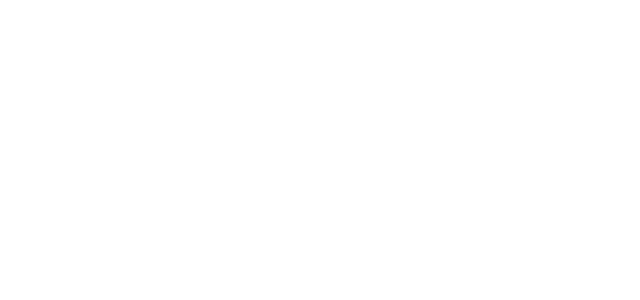
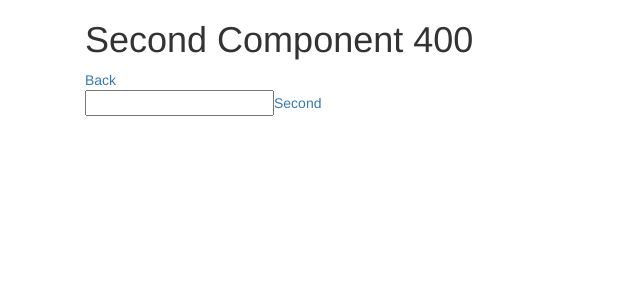
Before and after one commit to CodeKul/-17124APRANGWEEKEND-ROUTER, an Angular app: page /second/400 in a window 1280 px wide. Before the commit this address led to /. Shown: the top 300 px of the page, without its empty margins (0-640 px from the left). Built offline with nearby package versions, Linux system fonts and the light colour scheme.

Commit message:
router: route params, passing and reading

```diff
--- a/src/app/app.module.ts
+++ b/src/app/app.module.ts
@@ -7,12 +7,14 @@ import { HttpModule } from '@angular/http';
 import { AppComponent } from './app.component';
 import { FirstComponent } from './first/first.component';
 import { WelcomeComponent } from './welcome/welcome.component';
+import { SecondComponent } from './second/second.component';
 
 @NgModule({
   declarations: [
     AppComponent,
     FirstComponent,
-    WelcomeComponent
+    WelcomeComponent,
+    SecondComponent
   ],
   imports: [
     BrowserModule,
--- a/src/app/app.router.ts
+++ b/src/app/app.router.ts
@@ -1,3 +1,4 @@
+import { SecondComponent } from './second/second.component';
 import { WelcomeComponent } from './welcome/welcome.component';
 import { AppComponent } from './app.component';
 import { FirstComponent } from './first/first.component';
@@ -5,7 +6,8 @@ import { Routes, RouterModule } from '@angular/router';
 
 const appRoutes: Routes = [
     { path: '', component: WelcomeComponent },
-    { path: 'first', component: FirstComponent }
+    { path: 'first', component: FirstComponent },
+    { path: 'second/:id', component: SecondComponent }
 ];
 
 export const AppRouterModule = RouterModule.forRoot(appRoutes);
--- /dev/null
+++ b/src/app/second/second.component.html
@@ -0,0 +1,14 @@
+<div class="container">
+  <div class="row">
+    <div class="col-md-12">
+     <h1>Second Component {{idUrl}}</h1>
+     <a [routerLink]="['']">Back</a>
+    </div>
+  </div>
+  <div class="row">
+    <div class="col-md-12">
+      <input type="text" [(ngModel)]="idNum"/>
+     <a [routerLink]="['/second',idNum]">Second</a>
+    </div>
+  </div>
+</div>
--- /dev/null
+++ b/src/app/second/second.component.ts
@@ -0,0 +1,26 @@
+import { Component, OnInit, OnDestroy } from '@angular/core';
+import {ActivatedRoute} from '@angular/router';
+import {Subscription} from 'rxjs/Rx';
+
+@Component({
+  selector: 'app-second',
+  templateUrl: './second.component.html',
+  styleUrls: ['./second.component.css']
+})
+export class SecondComponent implements OnInit,OnDestroy {
+
+  idUrl : string;
+  subParam : Subscription;
+
+  constructor(
+    private activeRoute : ActivatedRoute
+  ) { }
+
+  ngOnInit() {
+    //this.idUrl = this.activeRoute.snapshot.params['id'];
+    this.subParam = this.activeRoute.params.subscribe(params => this.idUrl = params['id']);
+  }
+  ngOnDestroy() {
+    this.subParam.unsubscribe();
+  }
+}
--- a/src/app/welcome/welcome.component.html
+++ b/src/app/welcome/welcome.component.html
@@ -9,4 +9,10 @@
       <input type="button" (click)="onBtnClick()" value="First" class="btn btn-primary"/>
     </div>
   </div>
+  <div class="row">
+    <div class="col-md-12">
+      <input type="button" (click)="onSecondBtnClick()" value="Second" class="btn btn-primary"/>
+      <a [routerLink]="['second','400']">Second</a>
+    </div>
+  </div>
 </div>
--- a/src/app/welcome/welcome.component.ts
+++ b/src/app/welcome/welcome.component.ts
@@ -18,4 +18,8 @@ export class WelcomeComponent implements OnInit {
   onBtnClick() {
     this.router.navigate(['first']);
   }
+
+  onSecondBtnClick() {
+    this.router.navigate(['second','100']);
+  }
 }
```
Also changed, not shown: src/app/second/second.component.css (added), 1 other file (tests, documents, lock files or other folders).
